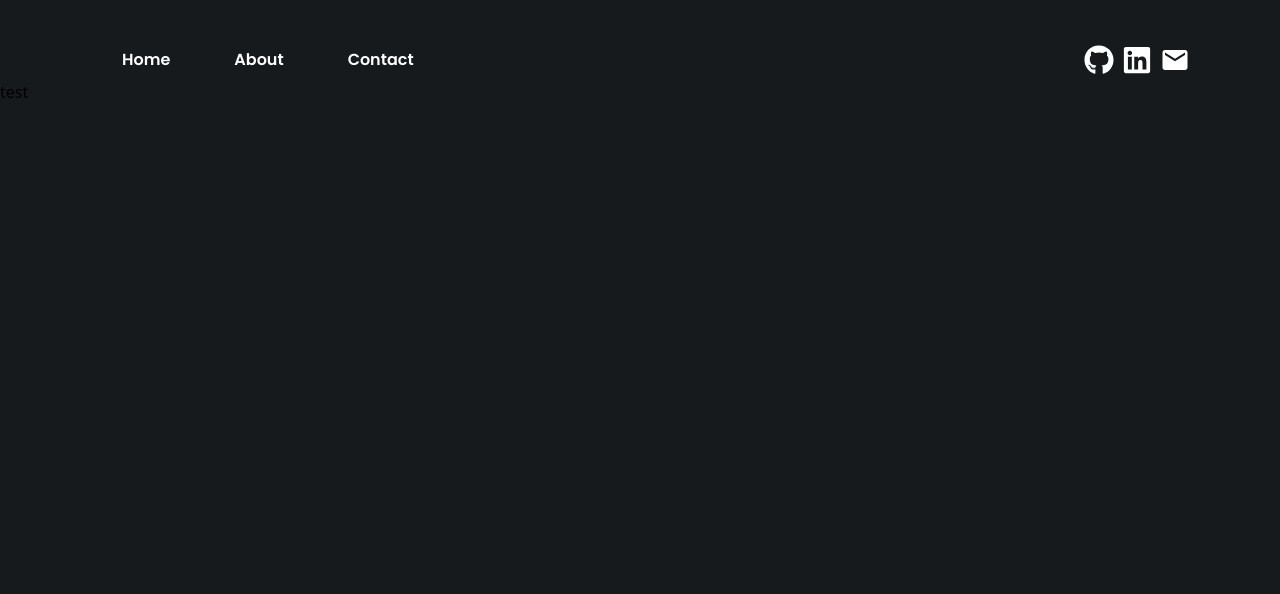
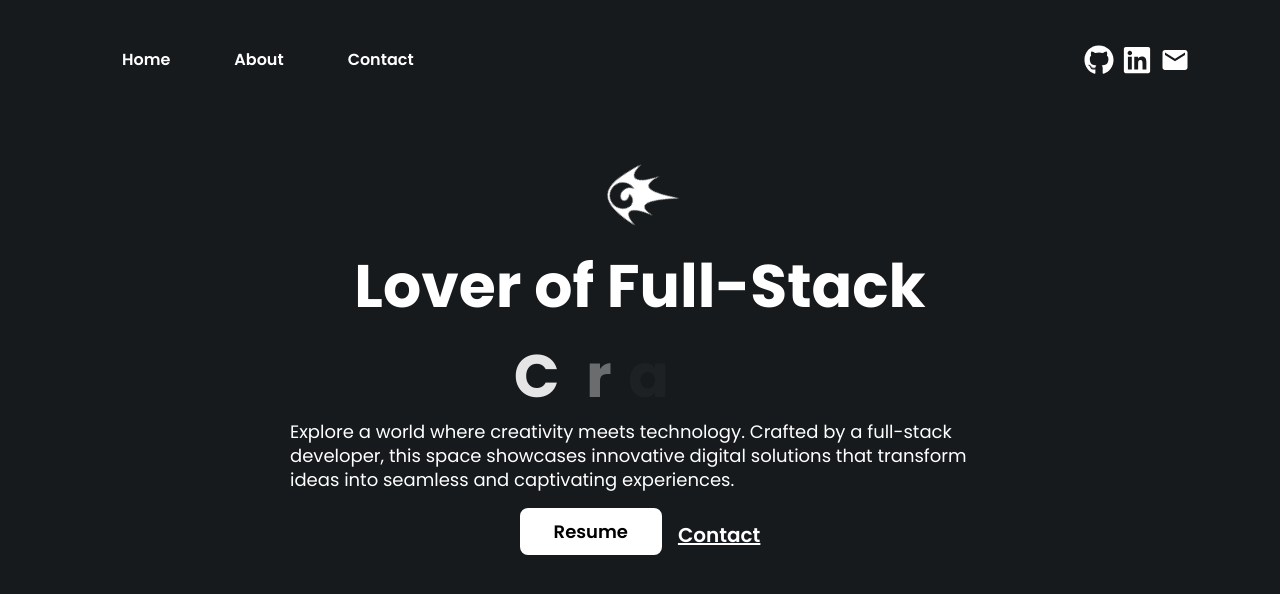
Before and after one commit to Hamzakhan70/PortFolio-NextJS, a Next.js app: page / in a window 1280 px wide. Shown: the top 594 px of the page. Built offline with nearby package versions, Linux system fonts and the light colour scheme.

Commit message:
hero section is completed

```diff
--- a/package.json
+++ b/package.json
@@ -11,10 +11,12 @@
   "dependencies": {
     "class-variance-authority": "^0.7.0",
     "clsx": "^2.1.1",
+    "gsap": "^3.12.5",
     "next": "14.2.7",
     "react": "^18",
     "react-dom": "^18",
     "react-icons": "^5.3.0",
+    "split-type": "^0.3.4",
     "tailwind-merge": "^2.5.2"
   },
   "devDependencies": {
--- a/src/app/globals.css
+++ b/src/app/globals.css
@@ -25,3 +25,12 @@ body {
     text-wrap: balance;
   }
 }
+
+@keyframes spin {
+  to {
+      transform: rotate(360deg);
+  }
+}
+.animate-spin {
+  animation: spin 2.3s linear infinite;
+}
--- a/src/app/page.tsx
+++ b/src/app/page.tsx
@@ -1,9 +1,9 @@
-import Image from "next/image";
+import HomePageHero from "@/components/HomePage/Hero";
 
 export default function Home() {
   return (
-   <div className="">
-    test
-   </div>
+   <>
+   <HomePageHero />
+   </>
   );
 }
--- /dev/null
+++ b/src/components/HomePage/Hero/index.tsx
@@ -0,0 +1,145 @@
+"use client";
+import React, { useEffect, useRef } from "react";
+import gsap from "gsap";
+import SplitType from "split-type";
+import { GiCometSpark } from "react-icons/gi";
+import Text from "@/components/UI/Text";
+import Button from "@/components/UI/Button";
+import LinkButton from "@/components/UI/LinkButton";
+
+const HomePageHero = () => {
+  const firstheadingRef = useRef(null);
+  const thirdheadingRef = useRef(null);
+  const fourthheadingRef = useRef(null);
+
+  useEffect(() => {
+    if (
+      firstheadingRef.current &&
+      thirdheadingRef.current &&
+      fourthheadingRef.current
+    ) {
+      const firstHeadingsSplit = new SplitType(firstheadingRef.current, {
+        types: "chars",
+      });
+      const thirdHeadingsSplit = new SplitType(thirdheadingRef.current, {
+        types: "chars",
+      });
+      const fourthHeadingsSplit = new SplitType(fourthheadingRef.current, {
+        types: "chars",
+      });
+      const tl = gsap.timeline({ repeat: -1 });
+
+      tl.set(firstheadingRef.current, { visibility: "visible" });
+
+      tl.from(firstHeadingsSplit.chars, {
+        opacity: 0,
+        x: 50,
+        stagger: 0.1,
+        duration: 0.4,
+        ease: "power2.inOut",
+      })
+        .to(firstHeadingsSplit.chars, {
+          opacity: 0,
+          x: -50,
+          duration: 0.5,
+          ease: "power2.inOut",
+          delay: 1,
+          onComplete: () => {
+            gsap.set(firstheadingRef.current, { visibility: "hidden" });
+            gsap.set(thirdheadingRef.current, { visibility: "visible" });
+          },
+        })
+        .from(thirdHeadingsSplit.chars, {
+          opacity: 0,
+          x: 50,
+          stagger: 0.1,
+          duration: 0.4,
+          ease: "power2.inOut",
+        })
+        .to(thirdHeadingsSplit.chars, {
+          opacity: 0,
+          x: -50,
+          duration: 0.4,
+          ease: "power2.inOut",
+          delay: 1,
+          onComplete: () => {
+            gsap.set(thirdheadingRef.current, { visibility: "hidden" });
+            gsap.set(fourthheadingRef.current, { visibility: "visible" });
+          },
+        })
+        .from(fourthHeadingsSplit.chars, {
+          opacity: 0,
+          x: 50,
+          stagger: 0.1,
+          duration: 0.4,
+          ease: "power2.inOut",
+        })
+        .to(fourthHeadingsSplit.chars, {
+          opacity: 0,
+          x: -50,
+          duration: 0.4,
+          ease: "power2.inOut",
+          delay: 1,
+          onComplete: () => {
+            gsap.set(fourthheadingRef.current, { visibility: "hidden" });
+            gsap.set(firstheadingRef.current, { visibility: "visible" });
+          },
+        });
+    }
+  }, []);
+
+  return (
+    <div className="flex flex-col justify-center items-center h-[70vh] relative mx-auto">
+      <GiCometSpark className="text-center animate-spin text-[60px] text-white mb-10" />
+
+      {/* Heading Container */}
+      <div className="relative h-[130px] w-full flex justify-center items-center">
+        <Text
+          as="h1"
+          ref={firstheadingRef}
+          className="leading-[90px] absolute text-center"
+          Style={{ visibility: "hidden" }}
+        >
+          Hey 👋! This is <br />
+          Faheem
+        </Text>
+        <Text
+          as="h1"
+          ref={thirdheadingRef}
+          className="leading-[90px] text-center absolute"
+          Style={{ visibility: "hidden" }}
+        >
+          Lover of Full-Stack <br /> Craft ✨|
+        </Text>
+        <Text
+          as="h1"
+          ref={fourthheadingRef}
+          className="leading-[90px] text-center absolute"
+          Style={{ visibility: "hidden" }}
+        >
+          Turning your Ideas <br /> into Digital Reality 💡|
+        </Text>
+      </div>
+
+      <Text className="max-w-[700px] mt-6">
+        Explore a world where creativity meets technology. Crafted by a
+        full-stack developer, this space showcases innovative digital solutions
+        that transform ideas into seamless and captivating experiences.
+      </Text>
+
+      <div className="flex gap-4 items-center mt-4 ">
+        <LinkButton href="/" className="text-[18px]">
+          Resume
+        </LinkButton>
+        <LinkButton
+          href="mailto:faheemulhassanaziz@gmail.com"
+          className=" bg-transparent text-[20px] mt-2 px-0 py-0 hover:opacity-[0.7] underline border-none text-white hover:bg-transparent"
+        >
+          Contact
+        </LinkButton>
+      </div>
+    </div>
+  );
+};
+
+export default HomePageHero;
--- a/src/components/UI/Text.tsx
+++ b/src/components/UI/Text.tsx
@@ -8,11 +8,12 @@ interface Props {
   className?: string;
   as?: ComponentAs;
   onclick?: any;
+  Style?: React.CSSProperties;
 }
 
 const Text = forwardRef<HTMLHeadingElement | HTMLParagraphElement, Props>(
   (props, ref) => {
-    const { children, className, as, onclick } = props;
+    const { children, className, as, onclick, Style} = props;
     if (as === "h1") {
       return (
         <h1
@@ -22,6 +23,7 @@ const Text = forwardRef<HTMLHeadingElement | HTMLParagraphElement, Props>(
             className
           )}
           onClick={onclick}
+          style={Style}
         >
           {children}
         </h1>
```
Also changed, not shown: 1 other file (tests, documents, lock files or other folders).
